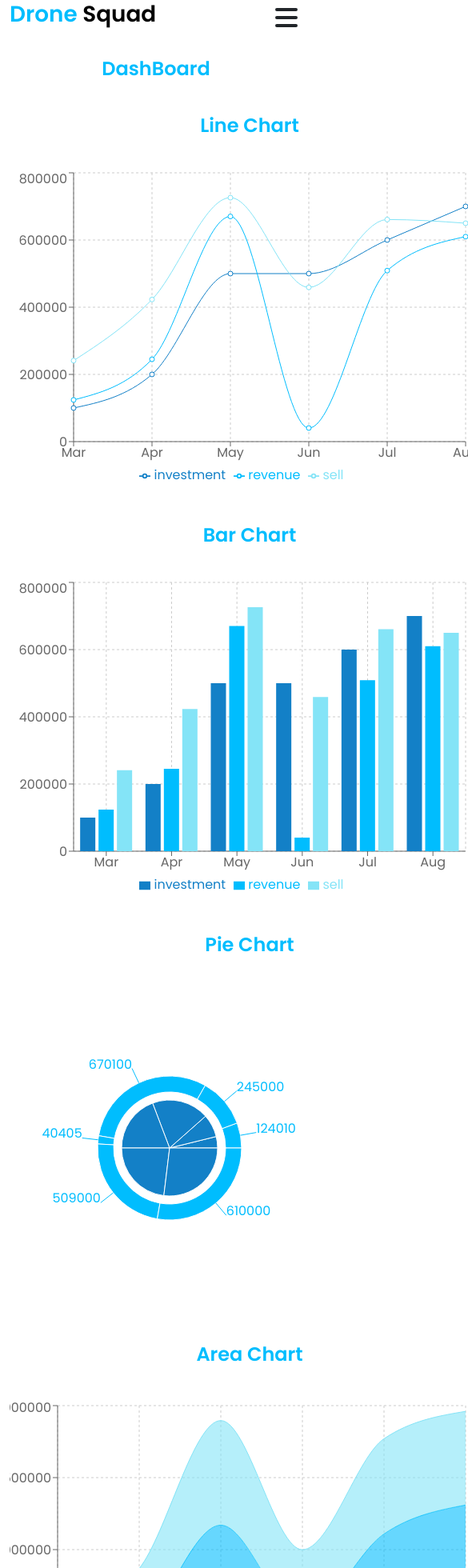
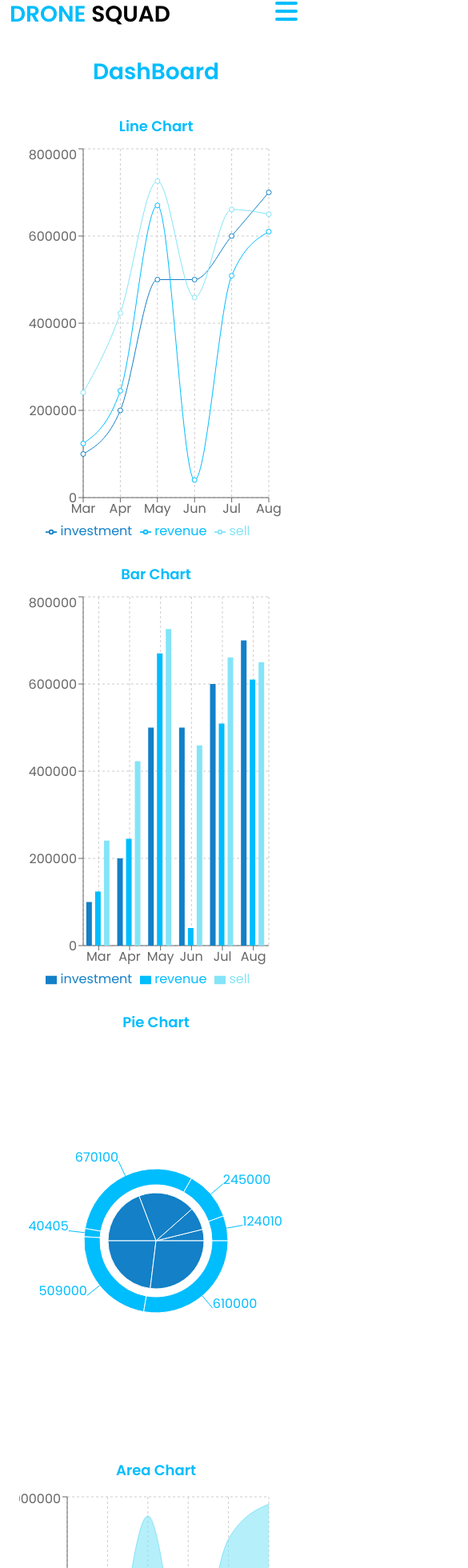
Before and after one commit to ProbalRanjan/drone-squad-project, a React (Create React App) app: page /dashboard in a window 390 px wide. Shown: the part 19-1979 px from the top of the page at 80% size, 585 px wide, since content can reach past the window. Built offline with nearby package versions, Linux system fonts and the light colour scheme.

Commit message:
finalization project

```diff
--- a/src/components/Blog/Blog.css
+++ b/src/components/Blog/Blog.css
@@ -46,7 +46,7 @@
 @media only screen and (min-width: 0px) and (max-width: 472px) {
 
     .blog h2 {
-        font-size: 24px;
+        font-size: 28px;
         padding-bottom: 0;
     }
 
--- a/src/components/Dashboard/Dashboard.css
+++ b/src/components/Dashboard/Dashboard.css
@@ -7,14 +7,6 @@
     font-weight: 600;
     text-align: center;
     color: #00BDFE;
-    padding-bottom: 10px;
-}
-
-.chart-container {
-    display: grid;
-    grid-template-columns: repeat(2, 1fr);
-    gap: 20px;
-    padding-bottom: 40px;
 }
 
 .chart-container p {
@@ -22,18 +14,74 @@
     font-size: 24px;
     font-weight: 600;
     color: #00BDFE;
-    padding: 20px 0;
+    padding: 10px 0;
+    margin-bottom: 0;
+}
+
+.chart-container {
+    display: grid;
+    grid-template-columns: repeat(2, 1fr);
+    gap: 20px;
+    padding-bottom: 50px;
+}
+
+.line-chart {
+    width: 100%;
+    height: 500px;
+    margin-top: 20px;
+    margin-bottom: 20px;
+}
+
+.bar-chart {
+    width: 100%;
+    height: 500px;
+    margin-top: 20px;
+    margin-bottom: 20px;
+
+}
+
+.pie-chart {
+    width: 100%;
+    height: 500px;
+    margin-top: 20px;
+    margin-bottom: 20px;
+}
+
+.area-chart {
+    width: 100%;
+    height: 500px;
+    margin-top: 20px;
+    margin-bottom: 20px;
 }
 
 @media only screen and (min-width: 0px) and (max-width: 472px) {
 
     .dashboard-title h2 {
-        font-size: 24px;
-        padding-bottom: 10px;
+        font-size: 28px;
+    }
+
+    .chart-container p {
+        font-size: 18px;
     }
 
     .chart-container {
-        grid-template-columns: repeat(1, 1fr);
-        gap: 20px;
+        display: flex;
+        flex-direction: column;
+    }
+
+    .line-chart {
+        width: 100%;
+    }
+
+    .bar-chart {
+        width: 100%;
+    }
+
+    .pie-chart {
+        width: 100%;
+    }
+
+    .area-chart {
+        width: 100%;
     }
 }
--- a/src/components/Dashboard/Dashboard.js
+++ b/src/components/Dashboard/Dashboard.js
@@ -1,5 +1,5 @@
 import React from 'react';
-import { Area, AreaChart, Bar, BarChart, CartesianGrid, Legend, Line, LineChart, Pie, PieChart, Tooltip, XAxis, YAxis } from 'recharts';
+import { Area, AreaChart, Bar, BarChart, CartesianGrid, Legend, Line, LineChart, Pie, PieChart, ResponsiveContainer, Tooltip, XAxis, YAxis } from 'recharts';
 import useChart from '../hooks/useChart';
 import './Dashboard.css';
 
@@ -8,13 +8,14 @@ const Dashboard = () => {
     const [data, setData] = useChart()
 
     return (
-        <div className='dashboard-container'>
+        <div className='dashboard-container container'>
             <div className='dashboard-title'>
                 <h2>DashBoard</h2>
             </div>
             <section className='chart-container'>
                 <div className="line-chart">
                     <p>Line Chart</p>
+                    <ResponsiveContainer>
                         <LineChart
                             width={600}
                             height={400}
@@ -35,9 +36,11 @@ const Dashboard = () => {
                             <Line type="monotone" dataKey="revenue" stroke="#00BDFE" />
                             <Line type="monotone" dataKey="sell" stroke="#84E4F7" />
                         </LineChart>
+                    </ResponsiveContainer>
                 </div>
                 <div className="bar-chart">
                     <p>Bar Chart</p>
+                    <ResponsiveContainer>
                         <BarChart
                             width={600}
                             height={400}
@@ -58,17 +61,21 @@ const Dashboard = () => {
                             <Bar dataKey="revenue" fill="#00BDFE" />
                             <Bar dataKey="sell" fill="#84E4F7" />
                         </BarChart>
+                    </ResponsiveContainer>
                 </div>
                 <div className="pie-chart">
                     <p>Pie Chart</p>
+                    <ResponsiveContainer>
                         <PieChart width={400} height={400}>
                             <Pie data={data} dataKey="investment" cx="50%" cy="50%" outerRadius={60} fill="#1380C7" />
                             <Pie data={data} dataKey="revenue" cx="50%" cy="50%" innerRadius={70} outerRadius={90} fill="#00BDFE" label />
                             <Tooltip />
                         </PieChart>
+                    </ResponsiveContainer>
                 </div>
                 <div className="area-chart">
                     <p>Area Chart</p>
+                    <ResponsiveContainer>
                         <AreaChart
                             width={600}
                             height={400}
@@ -88,6 +95,7 @@ const Dashboard = () => {
                             <Area type="monotone" dataKey="revenue" stackId="1" stroke="#00BDFE" fill="#00BDFE" />
                             <Area type="monotone" dataKey="sell" stackId="1" stroke="#84E4F7" fill="#84E4F7" />
                         </AreaChart>
+                    </ResponsiveContainer>
                 </div>
             </section>
         </div>
--- a/src/components/Navbar/Navbar.css
+++ b/src/components/Navbar/Navbar.css
@@ -66,6 +66,10 @@
         margin: 10px 0 20px 0;
     }
 
+    .nav h1 {
+        font-size: 28px;
+    }
+
     .nav-menu ul {
         display: none;
     }
@@ -76,6 +80,8 @@
 
     .hamburger {
         display: block;
+        color: #00BDFE;
+        margin-top: -15px;
     }
 
     .mob-menu ul {
@@ -85,29 +91,29 @@
         width: 100%;
         top: 60px;
         right: 0;
-        padding: 10px 0 10px 10px;
+        padding: 20px 0 20px 10px;
         background-color: #00BDFE;
         height: fit-content;
         border-radius: 10px;
+        z-index: 99999;
     }
 
     .mob-menu ul li {
-        padding: 5px;
+        padding: 6px;
         list-style: none;
         text-align: center;
     }
 
     .mob-menu a {
         text-decoration: none;
-        color: black;
-        font-weight: 600;
-        padding: 5px 15px;
+        color: white;
+        padding: 5px 50px;
         border-radius: 20px;
     }
 
     .mob-menu a:hover {
-        background-color: #00BDFE;
-        color: #ffffff;
+        background-color: black;
+        color: white;
         transition: ease-in-out 0.2s;
     }
 
--- a/src/components/Navbar/Navbar.js
+++ b/src/components/Navbar/Navbar.js
@@ -12,7 +12,7 @@ const Navbar = () => {
             <div className='nav-bar'>
                 <div className="nav">
                     <Link to='/'>
-                        <h1>Drone <span>Squad</span></h1>
+                        <h1>DRONE <span>SQUAD</span></h1>
                     </Link>
                     <div className="nav-menu">
                         <ul>
--- a/src/components/Reviews/Reviews.css
+++ b/src/components/Reviews/Reviews.css
@@ -29,7 +29,7 @@
     }
 
     .review-title h2 {
-        font-size: 24px;
+        font-size: 28px;
         padding-bottom: 10px;
     }
 
```
Also changed, not shown: public/reviews.json (+9 -2 lines), 1 other file (tests, documents, lock files or other folders). Lines whose indentation alone changed are shown as unchanged.
